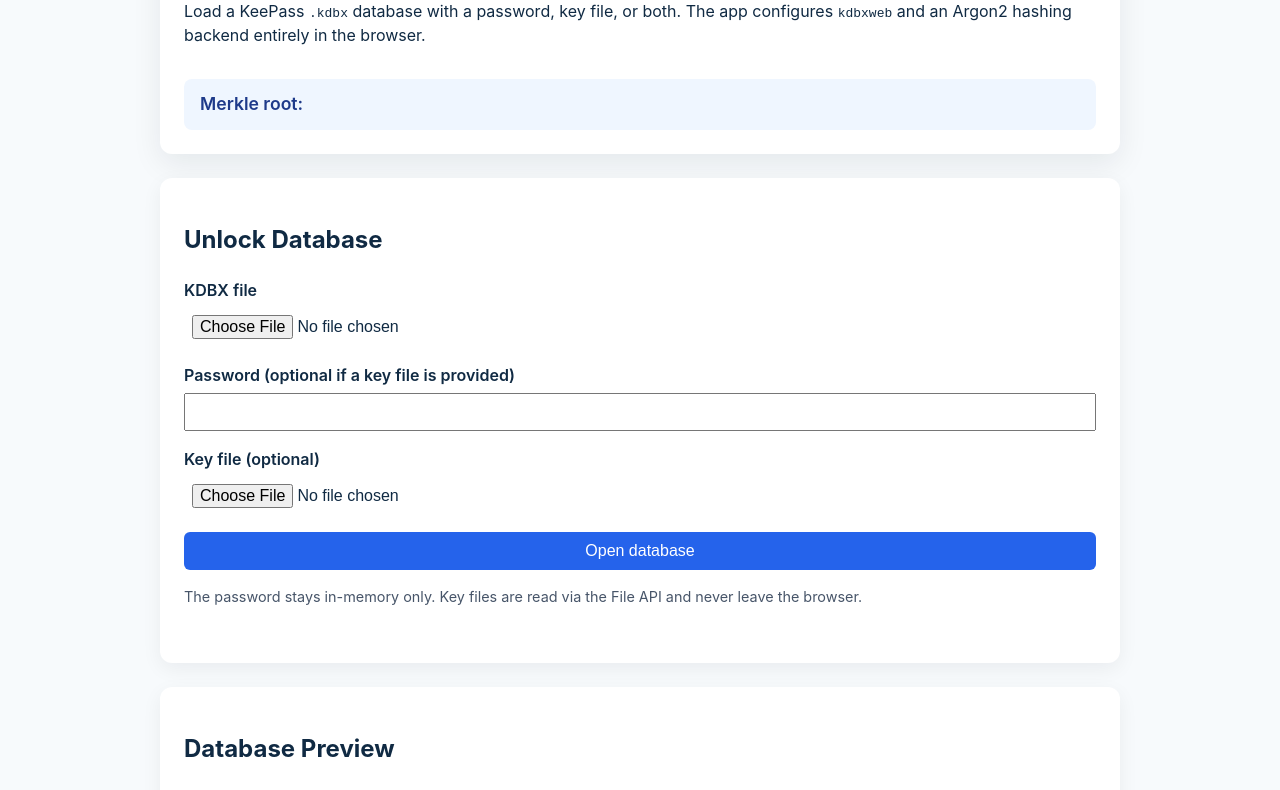
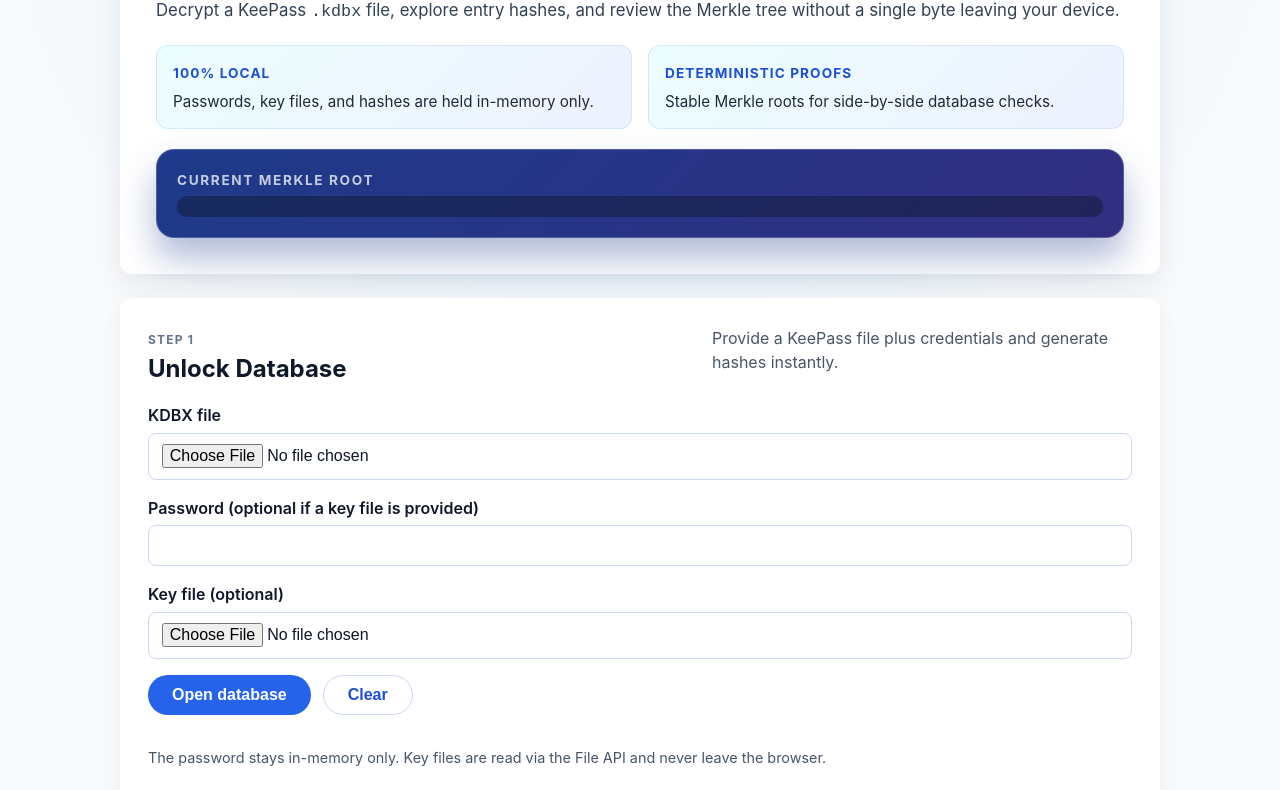
Before and after one commit to ellipticKurve256k1/KeepassXC-Inspector, a website: page index.html in a window 1280 px wide. Shown: the part 172-962 px from the top of the page. Drawn offline with Linux system fonts and the light colour scheme.

Commit message:
ui changes

```diff
--- a/app.js
+++ b/app.js
@@ -3,6 +3,7 @@
 const passwordInput = document.getElementById('password-input');
 const keyFileInput = document.getElementById('keyfile-input');
 const unlockButton = document.getElementById('unlock-button');
+const clearButton = document.getElementById('clear-button');
 const statusEl = document.getElementById('status');
 const metaEl = document.getElementById('meta');
 const entriesBody = document.getElementById('entries-body');
@@ -121,6 +122,12 @@
   } finally {
     unlockButton.disabled = false;
   }
+});
+
+clearButton.addEventListener('click', () => {
+  form.reset();
+  resetDisplay();
+  setStatus('Inputs cleared. Ready for a new KeePass file.', 'info');
 });
 
 function readFileAsArrayBuffer(file) {
--- a/index.html
+++ b/index.html
@@ -9,18 +9,39 @@
   <body>
     <main class="page">
       <header class="hero">
-        <h1>KeePass Decryptor</h1>
-        <p>
-          Load a KeePass <code>.kdbx</code> database with a password, key file, or both. The app configures
-          <code>kdbxweb</code> and an Argon2 hashing backend entirely in the browser.
-        </p>
+        <div class="hero-heading">
+          <p class="hero-kicker">KeePass Inspector</p>
+          <h1>Unlock and verify entirely in your browser</h1>
+          <p>
+            Decrypt a KeePass <code>.kdbx</code> file, explore entry hashes, and review the Merkle tree without a single byte leaving
+            your device.
+          </p>
+        </div>
+        <div class="hero-metrics">
+          <div>
+            <span class="metric-label">100% local</span>
+            <p class="metric-copy">Passwords, key files, and hashes are held in-memory only.</p>
+          </div>
+          <div>
+            <span class="metric-label">Deterministic proofs</span>
+            <p class="metric-copy">Stable Merkle roots for side-by-side database checks.</p>
+          </div>
+        </div>
         <div id="root-banner" class="root-banner" hidden>
-          <span class="root-label">Merkle root:</span>
-          <span class="root-value"><span id="root-prefix" class="root-prefix"></span><span id="root-suffix"></span></span>
+          <span class="root-label">Current Merkle root</span>
+          <div class="root-value">
+            <span id="root-prefix" class="root-prefix"></span><span id="root-suffix"></span>
+          </div>
         </div>
       </header>
       <section class="panel">
-        <h2>Unlock Database</h2>
+        <div class="panel-heading">
+          <div>
+            <p class="panel-kicker">Step 1</p>
+            <h2>Unlock Database</h2>
+          </div>
+          <p class="panel-subhead">Provide a KeePass file plus credentials and generate hashes instantly.</p>
+        </div>
         <form id="unlock-form" class="form">
           <label class="field">
             <span>KDBX file</span>
@@ -34,7 +55,10 @@
             <span>Key file (optional)</span>
             <input id="keyfile-input" type="file" accept=".key,.bin,.xml,.txt" />
           </label>
-          <button id="unlock-button" type="submit">Open database</button>
+          <div class="form-actions">
+            <button id="unlock-button" type="submit">Open database</button>
+            <button id="clear-button" type="button" class="ghost">Clear</button>
+          </div>
         </form>
         <p class="hint">
           The password stays in-memory only. Key files are read via the File API and never leave the browser.
@@ -42,7 +66,13 @@
         <div id="status" class="status" role="status" aria-live="polite"></div>
       </section>
       <section class="panel">
-        <h2>Database Preview</h2>
+        <div class="panel-heading">
+          <div>
+            <p class="panel-kicker">Step 2</p>
+            <h2>Database Preview</h2>
+          </div>
+          <p class="panel-subhead">Review metadata, verify hashed entries, and inspect the full Merkle structure.</p>
+        </div>
         <dl class="meta" id="meta"></dl>
         <div class="entries">
           <table>
--- a/styles.css
+++ b/styles.css
@@ -1,8 +1,8 @@
 :root {
   font-family: -apple-system, BlinkMacSystemFont, "Segoe UI", Roboto, sans-serif;
   line-height: 1.5;
-  color: #102a43;
-  background: #f7fafc;
+  color: #0f172a;
+  background: radial-gradient(circle at top, #e0f2fe, #f8fafc 45%);
 }
 
 * {
@@ -11,11 +11,12 @@
 
 body {
   margin: 0;
-  padding: 1.5rem;
+  padding: 2rem clamp(1rem, 4vw, 3rem);
+  min-height: 100vh;
 }
 
 .page {
-  max-width: 960px;
+  max-width: 1040px;
   margin: 0 auto;
   display: flex;
   flex-direction: column;
@@ -25,18 +26,99 @@
 .hero {
   background: white;
   border-radius: 12px;
-  padding: 1.5rem;
+  padding: clamp(1.5rem, 4vw, 2.25rem);
   box-shadow: 0 10px 30px rgba(15, 23, 42, 0.08);
+  display: grid;
+  gap: 1.25rem;
+}
+
+.hero-heading {
+  display: grid;
+  gap: 0.35rem;
+}
+
+.hero h1 {
+  margin: 0;
+  font-size: clamp(2rem, 4vw, 2.75rem);
+  letter-spacing: -0.02em;
+}
+
+.hero-heading p {
+  margin: 0;
+  font-size: 1.05rem;
+  color: #334155;
+}
+
+.hero-kicker {
+  text-transform: uppercase;
+  letter-spacing: 0.08em;
+  font-size: 0.8rem;
+  color: #0ea5e9;
+  font-weight: 700;
+}
+
+.hero-metrics {
+  display: grid;
+  grid-template-columns: repeat(auto-fit, minmax(220px, 1fr));
+  gap: 1rem;
+}
+
+.hero-metrics > div {
+  padding: 0.9rem 1rem;
+  border-radius: 12px;
+  background: linear-gradient(135deg, #ecfeff, #eef2ff);
+  border: 1px solid rgba(59, 130, 246, 0.15);
+}
+
+.metric-label {
+  font-weight: 700;
+  font-size: 0.85rem;
+  color: #1d4ed8;
+  text-transform: uppercase;
+  letter-spacing: 0.08em;
+}
+
+.metric-copy {
+  margin: 0.45rem 0 0;
+  color: #1e293b;
+  font-size: 0.95rem;
+}
+
+.panel {
+  background: white;
+  border-radius: 12px;
+  padding: clamp(1.25rem, 3vw, 1.75rem);
+  box-shadow: 0 6px 20px rgba(15, 23, 42, 0.06);
   display: flex;
   flex-direction: column;
   gap: 1rem;
 }
 
-.panel {
-  background: white;
-  border-radius: 12px;
-  padding: 1.5rem;
-  box-shadow: 0 6px 20px rgba(15, 23, 42, 0.06);
+.panel-heading {
+  display: flex;
+  flex-wrap: wrap;
+  gap: 0.75rem;
+  align-items: baseline;
+  justify-content: space-between;
+}
+
+.panel-heading h2 {
+  margin: 0;
+}
+
+.panel-kicker {
+  text-transform: uppercase;
+  font-size: 0.75rem;
+  letter-spacing: 0.1em;
+  color: #64748b;
+  margin: 0 0 0.15rem;
+  font-weight: 700;
+}
+
+.panel-subhead {
+  margin: 0;
+  color: #475569;
+  max-width: 420px;
 }
 
 .form {
@@ -53,24 +135,46 @@
 }
 
 .field input {
-  padding: 0.5rem;
+  padding: 0.65rem 0.8rem;
   font-size: 1rem;
+  border-radius: 8px;
+  border: 1px solid #cbd5f5;
 }
 
 button {
-  align-self: flex-start;
   background: #2563eb;
-  color: white;
+  color: #fff;
   border: none;
-  border-radius: 6px;
-  padding: 0.6rem 1.25rem;
+  border-radius: 999px;
+  padding: 0.65rem 1.5rem;
   font-size: 1rem;
   cursor: pointer;
+  font-weight: 600;
+  transition: transform 0.15s ease, box-shadow 0.15s ease;
+}
+
+button:hover:not([disabled]) {
+  transform: translateY(-1px);
+  box-shadow: 0 8px 20px rgba(37, 99, 235, 0.25);
 }
 
 button[disabled] {
   background: #93c5fd;
   cursor: progress;
+  box-shadow: none;
+}
+
+.ghost {
+  background: transparent;
+  border: 1px solid #cbd5f5;
+  color: #1d4ed8;
+  box-shadow: none;
+}
+
+.form-actions {
+  display: flex;
+  gap: 0.75rem;
+  flex-wrap: wrap;
 }
 
 .hint {
@@ -82,6 +186,7 @@
 .status {
   min-height: 1.5rem;
   font-weight: 600;
+  color: #1e293b;
 }
 
 .status.error {
@@ -93,40 +198,52 @@
 }
 
 .root-banner {
-  display: flex;
-  gap: 0.5rem;
-  align-items: baseline;
-  font-size: 1.1rem;
-  font-weight: 600;
-  padding: 0.75rem 1rem;
-  border-radius: 8px;
-  background: #eff6ff;
-  color: #1e3a8a;
+  display: grid;
+  gap: 0.35rem;
+  border-radius: 18px;
+  padding: 1.25rem;
+  background: linear-gradient(135deg, #1e3a8a, #312e81);
+  color: #e0f2fe;
+  border: 1px solid rgba(255, 255, 255, 0.2);
+  box-shadow: 0 20px 35px rgba(30, 58, 138, 0.35);
+}
+
+.root-label {
+  font-size: 0.85rem;
+  text-transform: uppercase;
+  letter-spacing: 0.12em;
+  color: rgba(226, 232, 240, 0.85);
+  font-weight: 700;
 }
 
 .root-value {
   font-family: 'SFMono-Regular', Consolas, 'Liberation Mono', Menlo, monospace;
-  font-size: 1rem;
+  font-size: clamp(1rem, 3vw, 1.4rem);
   word-break: break-all;
+  padding: 0.65rem 0.75rem;
+  background: rgba(15, 23, 42, 0.45);
+  border-radius: 12px;
 }
 
 .root-prefix {
-  color: #2563eb;
+  color: #fbbf24;
 }
 
 .meta {
   display: grid;
   grid-template-columns: max-content 1fr;
-  gap: 0.25rem 1rem;
+  gap: 0.35rem 1rem;
   margin: 0 0 1rem;
 }
 
 .meta dt {
   font-weight: 700;
+  color: #0f172a;
 }
 
 .meta dd {
   margin: 0;
+  color: #475569;
 }
 
 .entries {
@@ -170,7 +287,7 @@
 }
 
 .merkle-level h4 {
-  margin: 0 0 0.5rem;
+  margin: 0 0 0.65rem;
   font-size: 1rem;
 }
 
@@ -200,3 +317,20 @@
 .merkle-node.duplicate {
   opacity: 0.7;
 }
+
+@media (max-width: 640px) {
+  .form-actions {
+    flex-direction: column;
+    align-items: stretch;
+  }
+
+  button,
+  .ghost {
+    width: 100%;
+    text-align: center;
+  }
+
+  .meta {
+    grid-template-columns: 1fr;
+  }
+}
```
